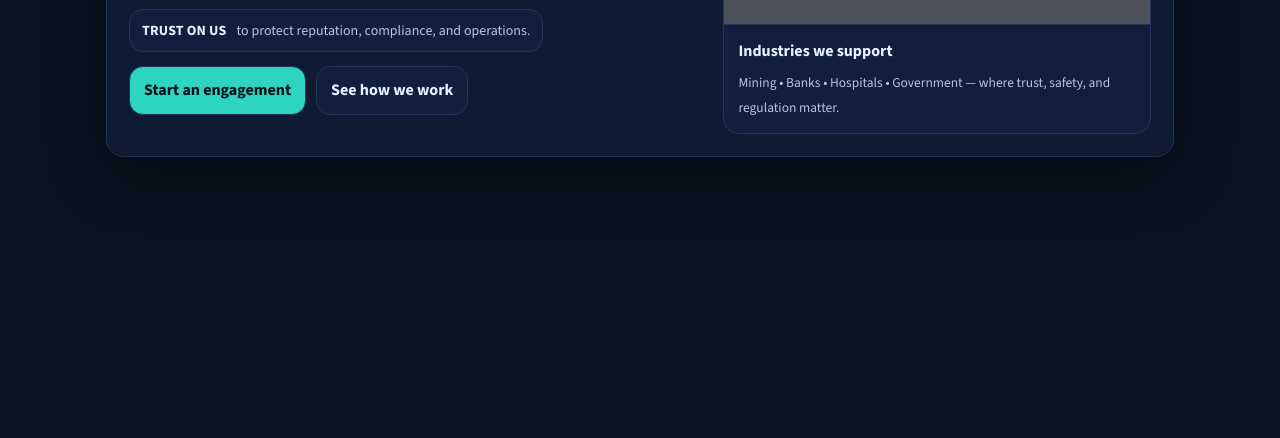
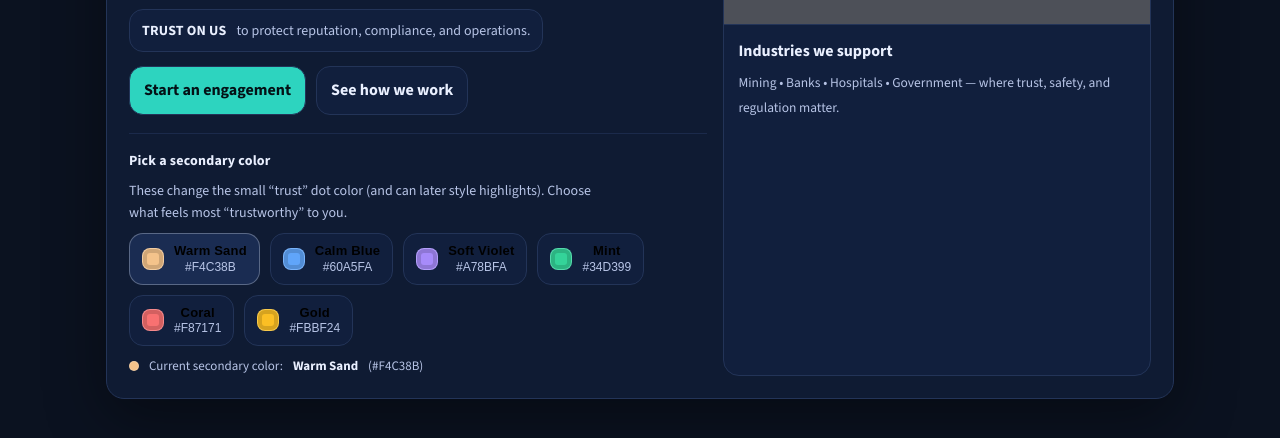
Before and after one commit to oxford13zero/BIONTech, a plain HTML site: page index.html in a window 1280 px wide. Shown: the part 294-732 px from the top of the page. Drawn offline with nearby package versions, Linux system fonts and the light colour scheme; grey boxes are pictures that could not be loaded.

Commit message:
Update index.html

```diff
--- a/index.html
+++ b/index.html
@@ -13,14 +13,19 @@
   <style>
     :root{
       /* Solid colors only (no gradients) */
-      --bg: #0B1220;         /* deep navy */
-      --panel: #0F1B33;      /* panel navy */
-      --panel2:#111F3D;      /* slightly lighter */
-      --text: #EAF0FF;       /* near-white */
-      --muted:#B7C4E6;       /* soft slate */
-      --border:#233458;      /* solid border */
-      --accent:#2DD4BF;      /* teal (trust/modern) */
-      --warm: #F4C38B;       /* warm accent */
+      --bg: #0B1220;
+      --panel: #0F1B33;
+      --panel2:#111F3D;
+      --text: #EAF0FF;
+      --muted:#B7C4E6;
+      --border:#233458;
+
+      /* Primary brand accent (kept teal) */
+      --accent:#2DD4BF;
+
+      /* Secondary accent (user can pick via buttons) */
+      --secondary:#F4C38B;
+
       --shadow: 0 18px 60px rgba(0,0,0,.40);
       --radius: 18px;
     }
@@ -30,7 +35,7 @@
       margin:0;
       font-family: "Source Sans 3", system-ui, -apple-system, Segoe UI, Roboto, Arial, sans-serif;
       color: var(--text);
-      background: var(--bg); /* solid */
+      background: var(--bg);
       line-height: 1.55;
     }
 
@@ -47,7 +52,7 @@
       gap: 12px;
       padding: 12px 12px;
       border-radius: 16px;
-      background: var(--panel);     /* solid */
+      background: var(--panel);
       border: 1px solid var(--border);
       box-shadow: var(--shadow);
     }
@@ -56,7 +61,7 @@
     .logo{
       width: 38px; height: 38px;
       border-radius: 14px;
-      background: var(--accent);          /* solid */
+      background: var(--accent);
       border: 1px solid var(--border);
     }
     .brand b{ display:block; font-weight: 800; font-size: 14px; letter-spacing: .2px; }
@@ -69,7 +74,7 @@
       padding: 8px 10px;
       border-radius: 12px;
       border: 1px solid var(--border);
-      background: var(--panel2);   /* solid */
+      background: var(--panel2);
       color: var(--muted);
       cursor: not-allowed;
       opacity: .78;
@@ -82,7 +87,7 @@
       padding: 8px 10px;
       border-radius: 999px;
       border: 1px solid var(--border);
-      background: var(--panel2);   /* solid */
+      background: var(--panel2);
       white-space: nowrap;
       font-size: 13px;
       color: var(--text);
@@ -90,7 +95,7 @@
     .dot{
       width: 9px; height: 9px;
       border-radius: 99px;
-      background: var(--warm);     /* solid */
+      background: var(--secondary);
     }
 
     /* Main card */
@@ -98,7 +103,7 @@
       margin-top: 18px;
       border-radius: var(--radius);
       border: 1px solid var(--border);
-      background: var(--panel);  /* solid */
+      background: var(--panel);
       box-shadow: var(--shadow);
       overflow:hidden;
     }
@@ -124,7 +129,7 @@
     p{
       margin: 0;
       color: var(--muted);
-      font-size: 16px; /* readability */
+      font-size: 16px;
       max-width: 70ch;
     }
 
@@ -136,7 +141,7 @@
       padding: 10px 12px;
       border-radius: 14px;
       border: 1px solid var(--border);
-      background: var(--panel2); /* solid */
+      background: var(--panel2);
       font-size: 14px;
     }
     .trust strong{ color: var(--text); letter-spacing: .2px; }
@@ -146,6 +151,7 @@
       display:flex;
       gap: 10px;
       flex-wrap: wrap;
+      align-items:center;
     }
 
     /* Buttons: solid colors + hover color change */
@@ -155,24 +161,24 @@
       padding: 11px 14px;
       border-radius: 14px;
       border: 1px solid var(--border);
-      background: var(--accent);  /* solid */
+      background: var(--accent);
       color: #041116;
       cursor: pointer;
       transition: background-color .15s ease, color .15s ease, transform .12s ease;
     }
     .btn:hover{
-      background: #19B6A6; /* solid hover */
+      background: #19B6A6;
       color: #021012;
       transform: translateY(-1px);
     }
     .btn:active{ transform: translateY(0px); }
 
     .btn.secondary{
-      background: var(--panel2); /* solid */
+      background: var(--panel2);
       color: var(--text);
     }
     .btn.secondary:hover{
-      background: #1A2C52; /* solid hover */
+      background: #1A2C52;
       color: var(--text);
       transform: translateY(-1px);
     }
@@ -186,7 +192,7 @@
     .side{
       border-radius: 16px;
       border: 1px solid var(--border);
-      background: var(--panel2); /* solid */
+      background: var(--panel2);
       overflow:hidden;
       display:flex;
       flex-direction:column;
@@ -194,24 +200,113 @@
 
     .img{
       height: 190px;
-      background:
-        url("https://images.unsplash.com/photo-1556761175-5973dc0f32e7?auto=format&fit=crop&w=1400&q=80");
+      background: url("https://images.unsplash.com/photo-1556761175-5973dc0f32e7?auto=format&fit=crop&w=1400&q=80");
       background-size: cover;
       background-position: center;
       border-bottom: 1px solid var(--border);
       position: relative;
     }
-    /* Solid overlay (still solid color) */
     .img::after{
       content:"";
       position:absolute;
       inset:0;
-      background: rgba(11,18,32,.55);
+      background: rgba(11,18,32,.55); /* solid overlay */
     }
 
     .side .inner{ padding: 14px; position: relative; }
     .side b{ display:block; margin-bottom: 6px; font-weight: 800; }
     .side small{ color: var(--muted); font-size: 13.5px; line-height: 1.45; }
+
+    /* --- Color picker (secondary colors) --- */
+    .picker{
+      margin-top: 18px;
+      border-top: 1px solid rgba(35,52,88,.65);
+      padding-top: 16px;
+    }
+    .picker h2{
+      margin: 0 0 8px;
+      font-size: 14px;
+      letter-spacing: .2px;
+      color: var(--text);
+    }
+    .picker p{
+      margin: 0 0 10px;
+      font-size: 14px;
+      color: var(--muted);
+    }
+
+    .swatches{
+      display:flex;
+      gap: 10px;
+      flex-wrap: wrap;
+      align-items:center;
+    }
+
+    .swatch{
+      display:flex;
+      align-items:center;
+      gap: 10px;
+      padding: 10px 12px;
+      border-radius: 14px;
+      border: 1px solid var(--border);
+      background: var(--panel2);
+      cursor: pointer;
+      transition: background-color .15s ease, transform .12s ease, border-color .15s ease;
+      user-select:none;
+    }
+    .swatch:hover{
+      background: #1A2C52;
+      transform: translateY(-1px);
+      border-color: rgba(244,195,139,.35);
+    }
+    .swatch:active{ transform: translateY(0px); }
+    .swatch:focus-visible{
+      outline: 3px solid rgba(244,195,139,.35);
+      outline-offset: 2px;
+    }
+
+    .chip{
+      width: 22px; height: 22px;
+      border-radius: 8px;
+      border: 1px solid rgba(234,240,255,.18);
+      background: var(--secondary);
+      box-shadow: 0 0 0 4px rgba(0,0,0,.15) inset;
+      flex: 0 0 auto;
+    }
+    .swatch .label{
+      display:flex;
+      flex-direction:column;
+      gap: 2px;
+      line-height:1.1;
+    }
+    .swatch .label b{
+      font-size: 13px;
+      letter-spacing: .2px;
+    }
+    .swatch .label span{
+      font-size: 12px;
+      color: var(--muted);
+    }
+
+    .swatch[aria-pressed="true"]{
+      border-color: rgba(234,240,255,.30);
+      background: #1A2C52;
+    }
+
+    .current{
+      margin-top: 10px;
+      display:flex;
+      align-items:center;
+      gap: 10px;
+      color: var(--muted);
+      font-size: 13px;
+    }
+    .current strong{ color: var(--text); }
+    .current .mini-dot{
+      width: 10px; height: 10px; border-radius: 99px;
+      background: var(--secondary);
+      border: 1px solid rgba(234,240,255,.18);
+    }
   </style>
 </head>
 
@@ -259,6 +354,50 @@
             <button class="btn" type="button">Start an engagement</button>
             <button class="btn secondary" type="button">See how we work</button>
           </div>
+
+          <!-- Secondary color picker -->
+          <div class="picker" aria-label="Secondary color picker">
+            <h2>Pick a secondary color</h2>
+            <p>These change the small “trust” dot color (and can later style highlights). Choose what feels most “trustworthy” to you.</p>
+
+            <div class="swatches" role="group" aria-label="Secondary color options">
+              <button class="swatch" type="button" data-color="#F4C38B" aria-pressed="true">
+                <span class="chip" style="background:#F4C38B"></span>
+                <span class="label"><b>Warm Sand</b><span>#F4C38B</span></span>
+              </button>
+
+              <button class="swatch" type="button" data-color="#60A5FA" aria-pressed="false">
+                <span class="chip" style="background:#60A5FA"></span>
+                <span class="label"><b>Calm Blue</b><span>#60A5FA</span></span>
+              </button>
+
+              <button class="swatch" type="button" data-color="#A78BFA" aria-pressed="false">
+                <span class="chip" style="background:#A78BFA"></span>
+                <span class="label"><b>Soft Violet</b><span>#A78BFA</span></span>
+              </button>
+
+              <button class="swatch" type="button" data-color="#34D399" aria-pressed="false">
+                <span class="chip" style="background:#34D399"></span>
+                <span class="label"><b>Mint</b><span>#34D399</span></span>
+              </button>
+
+              <button class="swatch" type="button" data-color="#F87171" aria-pressed="false">
+                <span class="chip" style="background:#F87171"></span>
+                <span class="label"><b>Coral</b><span>#F87171</span></span>
+              </button>
+
+              <button class="swatch" type="button" data-color="#FBBF24" aria-pressed="false">
+                <span class="chip" style="background:#FBBF24"></span>
+                <span class="label"><b>Gold</b><span>#FBBF24</span></span>
+              </button>
+            </div>
+
+            <div class="current" aria-live="polite">
+              <span class="mini-dot" aria-hidden="true"></span>
+              Current secondary color: <strong id="currentColorName">Warm Sand</strong>
+              <span style="color:var(--muted)" id="currentColorHex">(#F4C38B)</span>
+            </div>
+          </div>
         </div>
 
         <aside class="side" aria-label="Visual panel">
@@ -271,5 +410,38 @@
       </section>
     </main>
   </div>
+
+  <script>
+    // Secondary color picker:
+    // Updates CSS variable --secondary, which drives the trust dot (and any future accents).
+    const root = document.documentElement;
+    const swatches = Array.from(document.querySelectorAll('.swatch'));
+    const currentName = document.getElementById('currentColorName');
+    const currentHex = document.getElementById('currentColorHex');
+
+    function nameFromButton(btn) {
+      const labelBold = btn.querySelector('.label b');
+      return labelBold ? labelBold.textContent.trim() : 'Selected';
+    }
+
+    swatches.forEach(btn => {
+      btn.addEventListener('click', () => {
+        const color = btn.getAttribute('data-color');
+        if (!color) return;
+
+        // Update CSS variable
+        root.style.setProperty('--secondary', color);
+
+        // Update aria pressed
+        swatches.forEach(b => b.setAttribute('aria-pressed', 'false'));
+        btn.setAttribute('aria-pressed', 'true');
+
+        // Update label
+        const name = nameFromButton(btn);
+        currentName.textContent = name;
+        currentHex.textContent = `(${color})`;
+      });
+    });
+  </script>
 </body>
 </html>
```
